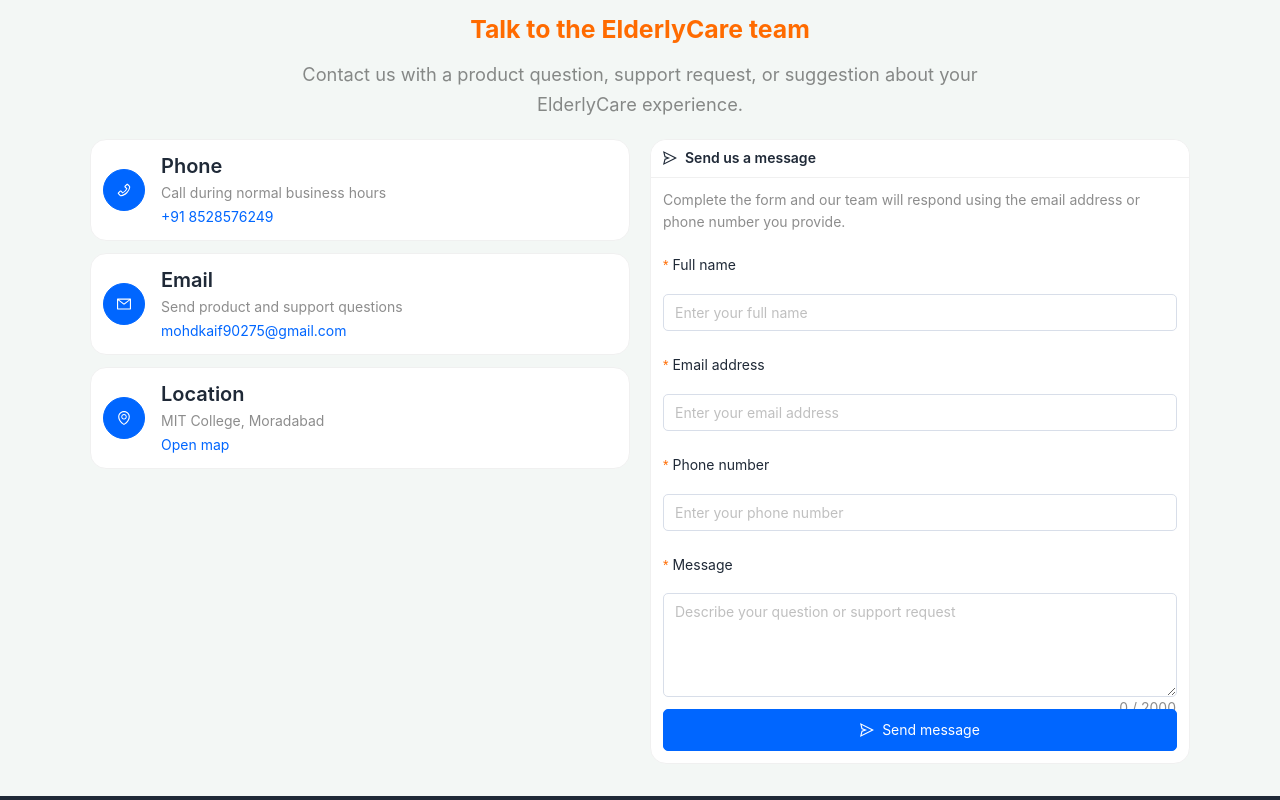
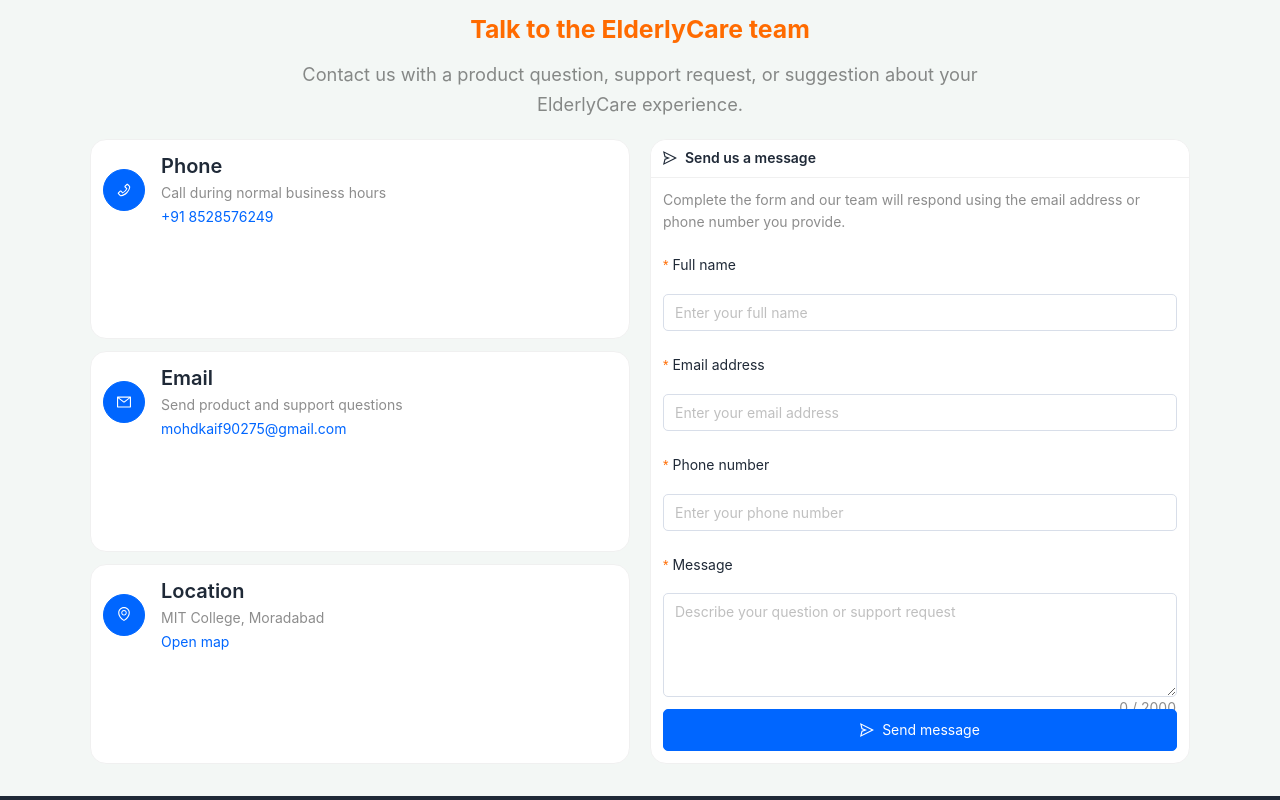
Before and after one commit to kaif8077/elderly-care, a React (Vite) app in the folder frontend/: page /contact in a window 1280 px wide. Shown: the part 440-1240 px from the top of the page. Built offline with nearby package versions, Linux system fonts and the light colour scheme; no server answers.

Commit message:
Balance contact page columns

```diff
--- a/frontend/src/pages/Contact.js
+++ b/frontend/src/pages/Contact.js
@@ -74,11 +74,11 @@
             </Paragraph>
           </Flex>
 
-          <Row gutter={[20, 20]} align="top">
+          <Row gutter={[20, 20]} align="stretch">
             <Col xs={24} lg={12}>
-              <Flex vertical gap={12}>
+              <Flex vertical gap={12} style={{ height: '100%' }}>
                 {contactMethods.map((method) => (
-                  <Card key={method.title} size="small" hoverable>
+                  <Card key={method.title} size="small" hoverable style={{ flex: 1 }}>
                     <Flex align="center" gap={16}>
                       <Button type="primary" shape="circle" size="large" icon={method.icon} aria-label={method.title} />
                       <Flex vertical gap={2}>
@@ -93,7 +93,7 @@
             </Col>
 
             <Col xs={24} lg={12}>
-              <Card size="small" title={<Space><SendOutlined />Send us a message</Space>}>
+              <Card size="small" title={<Space><SendOutlined />Send us a message</Space>} style={{ height: '100%' }}>
                 <Paragraph type="secondary" style={{ marginBottom: 12 }}>
                   Complete the form and our team will respond using the email address or phone number you provide.
                 </Paragraph>
```
Also changed, not shown: 1 other file (tests, documents, lock files or other folders).
